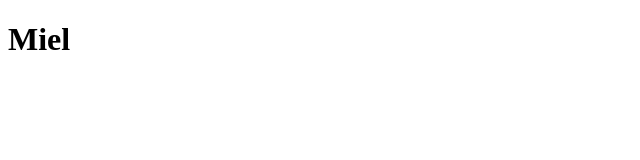
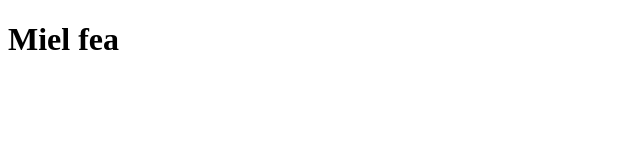
Before and after one commit to mgmedinac/practica, a plain HTML site: page index.html in a window 1280 px wide. Shown: the full height of the page, 0-640 px from the left. Drawn offline with Linux system fonts and the light colour scheme.

Commit message:
Update index.html (#4)

```diff
--- a/index.html
+++ b/index.html
@@ -6,6 +6,6 @@
     <title>Document</title>
 </head>
 <body>
-    <h1> Miel </h1>
+    <h1> Miel fea </h1>
 </body>
 </html>
```
